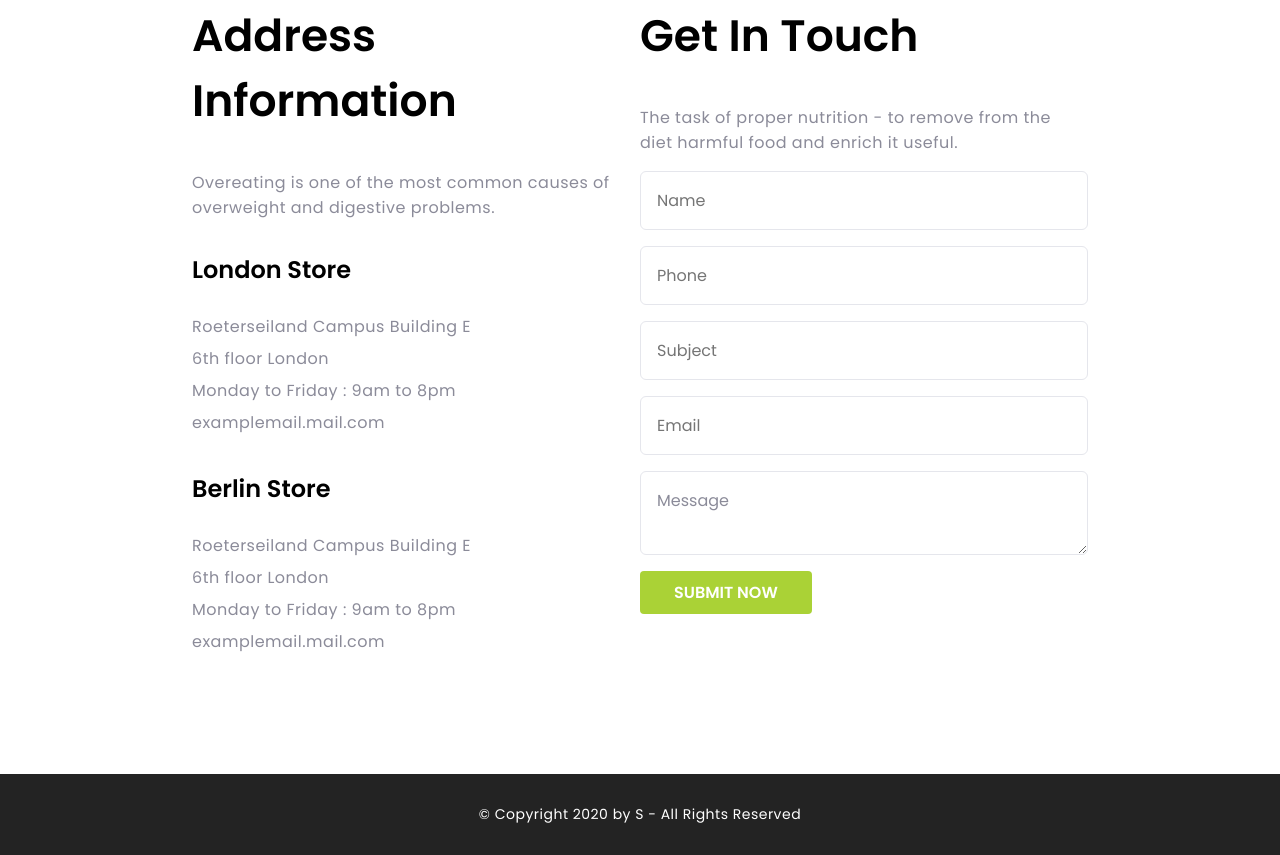
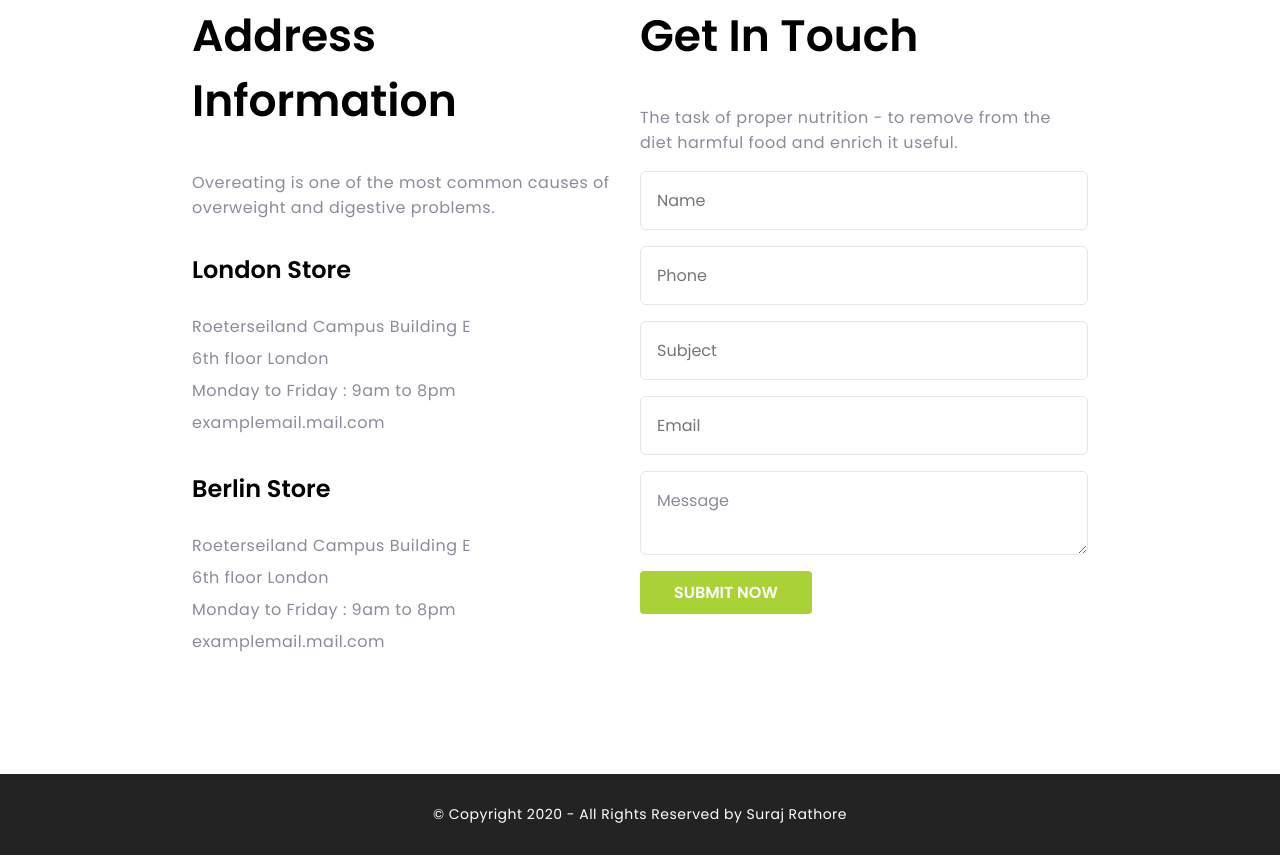
Before and after one commit to SurajKumar-Git/VeganStore, a plain HTML site: page index.html in a window 1280 px wide. Shown: the part 4844-5699 px from the top of the page. Drawn offline with Linux system fonts and the light colour scheme.

Commit message:
Update index.html

```diff
--- a/index.html
+++ b/index.html
@@ -245,7 +245,7 @@
 
     <!-- -----------------------Footer Section------------------------------------- -->
     <footer id="Footer_Section">
-        <p>© Copyright 2020 by S - All Rights Reserved</p>
+        <p>© Copyright 2020 - All Rights Reserved by Suraj Rathore</p>
     </footer>
 </body>
 </html>
```
